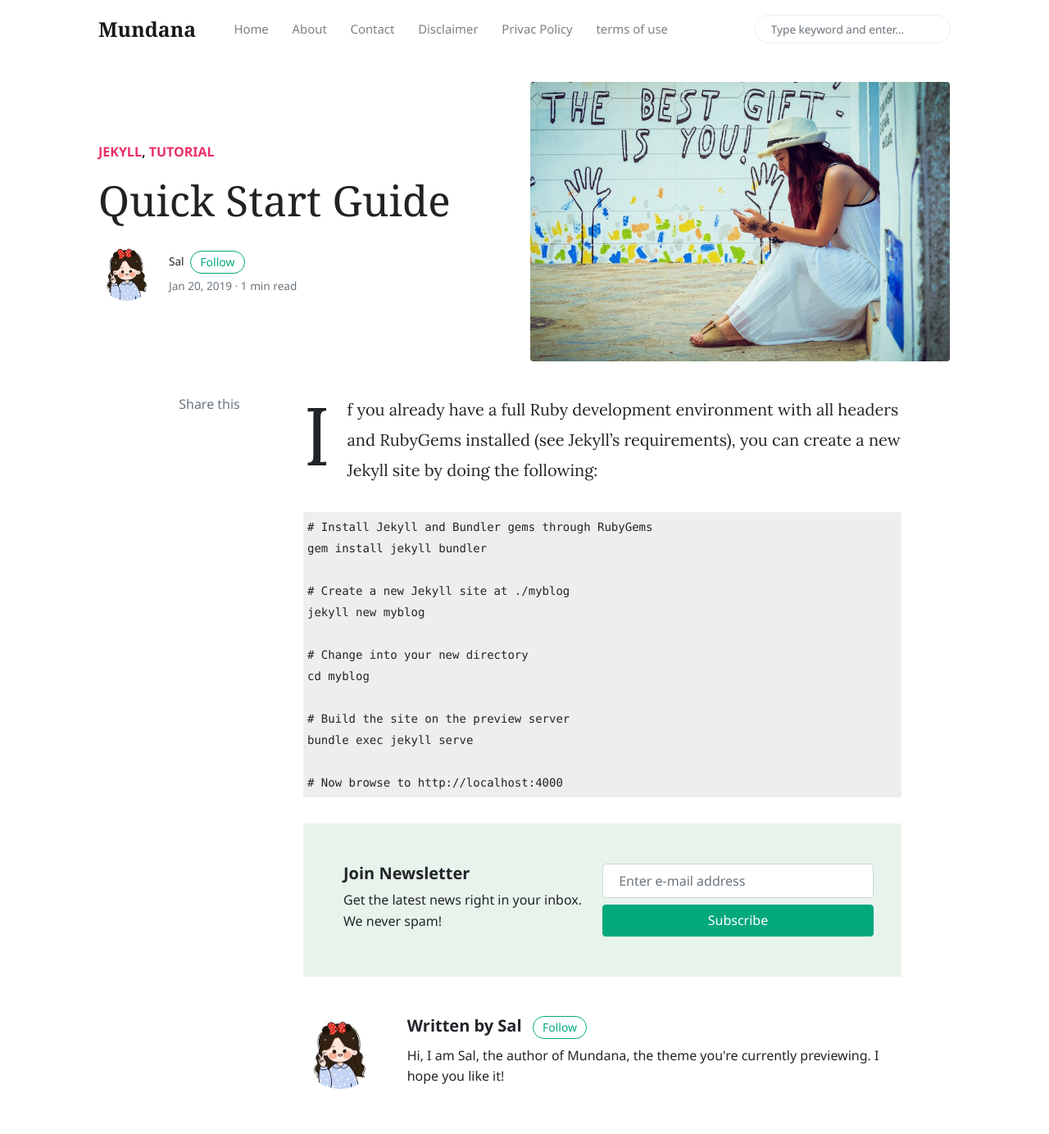
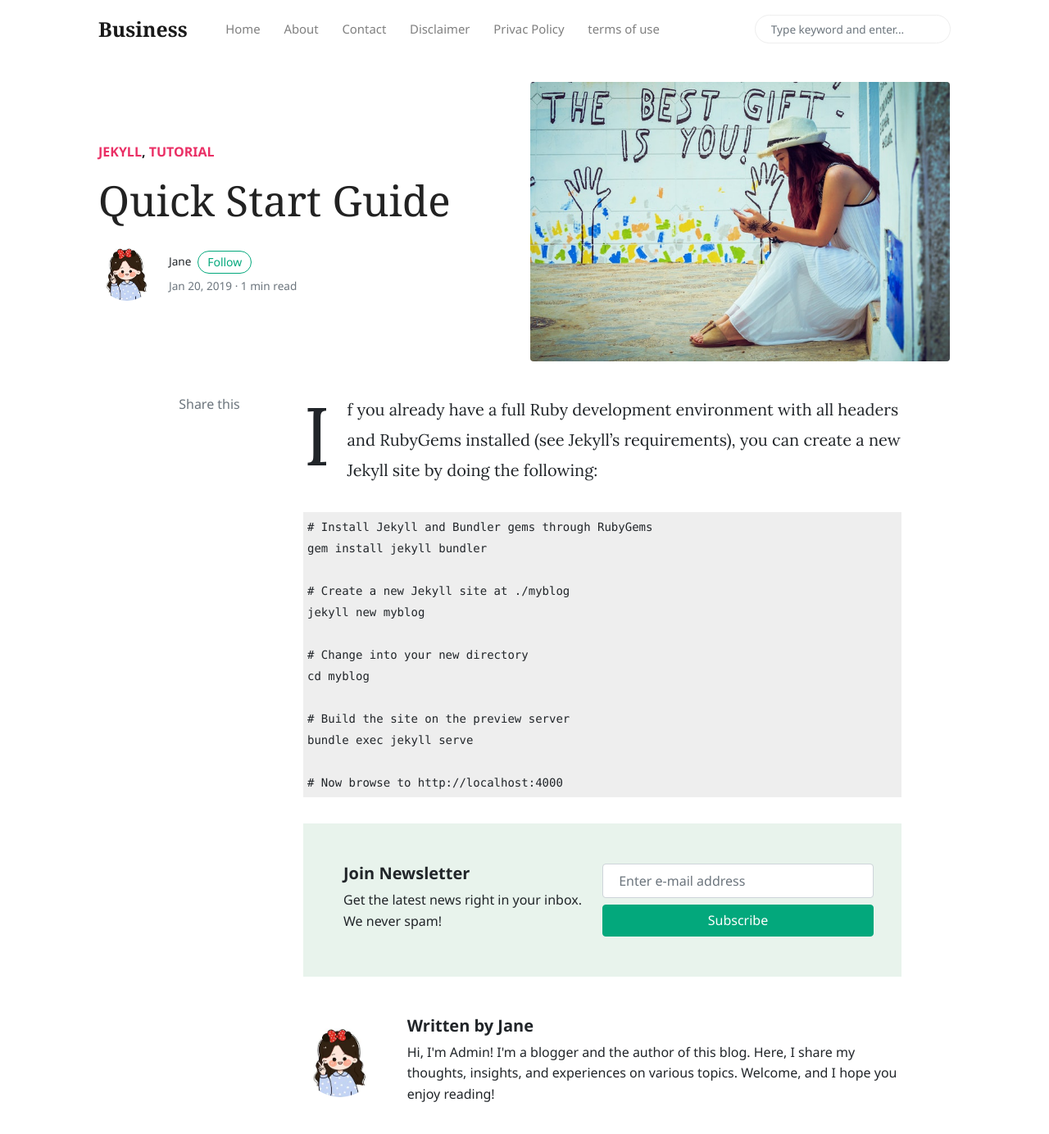
Before and after one commit to ikheinaaa/tess, a Jekyll site: the page built from _posts/2019-01-20-quick-start-guide.md, in a window 1280 px wide and 1400 px high. Shown: the top 1384 px of the window at 82% size. Built offline with Jekyll 4.4.1, drawn with Linux system fonts in a browser that asks for light colours; nearby versions of some CDN libraries; comment, search, counter and statistics services are not loaded.

Commit message:
Update _config.yml

```diff
--- a/_config.yml
+++ b/_config.yml
@@ -1,11 +1,11 @@
 # Site
-name: 'Mundana'
-description: 'Mundana is a free Jekyll theme for awesome people like you, Medium like.'
-logo: 'assets/images/favicon.ico'
+name: 'Business'
+description: 'Innovative business software to boost productivity, efficiency, and drive company growth.'
+logo: 'assets/images/logo.png'
 favicon: 'assets/images/favicon.ico'
 baseurl: '/'
 disqus: ''
-email: 'wowthemesnet@gmail.com'
+email: 'myinbox@my.id'
 mailchimp-list: 'https://wowthemes.us11.list-manage.com/subscribe/post?u=8aeb20a530e124561927d3bd8&amp;id=8c3d2d214b'
 
 include: ["_pages"]
@@ -20,20 +20,18 @@ plugins:
 
 authors:
     sal:
-      name:           Sal
-      site:           https://www.wowthemes.net
+      name:            Jane
+      site:           {{site.baseurl}}
       avatar:         /assets/images/avatar1.jpg
-      bio:            "Hi, I am Sal, the author of Mundana, the theme you're currently previewing. I hope you like it!"
-      email:          wowthemesnet@gmail.com
-      twitter:        https://twitter.com/wowthemesnet
+      bio:            "Hi, I'm Admin! I'm a blogger and the author of this blog. Here, I share my thoughts, insights, and experiences on various topics. Welcome, and I hope you enjoy reading!"
+
 
     jane:
-      name:           Jane
-      site:           https://www.wowthemes.net
+      name:           Maya
+      site:           {{site.baseurl}}
       avatar:         /assets/images/avatar2.jpg
       bio:            "Blogger, fashionista, love to explore new ideas and write on my morning coffee!"
-      email:          fakemail@gmail.com
-      twitter:        https://twitter.com/wowthemesnet
+
 
 # Defaults
 defaults:
@@ -43,7 +41,7 @@ defaults:
       path: "_posts"
     values:
       layout: post
-      author: sal
+      author: Jane
       avatar: /assets/images/avatar1.jpg
 
   # all pages
```
